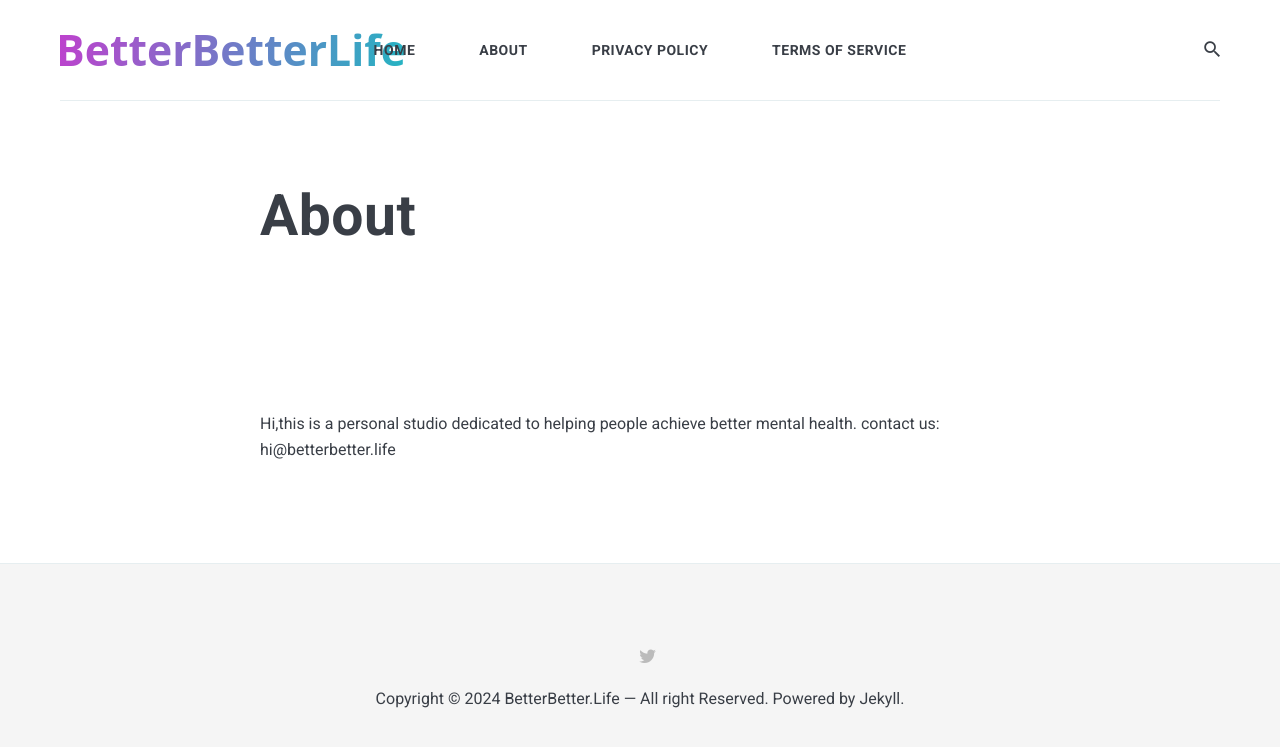
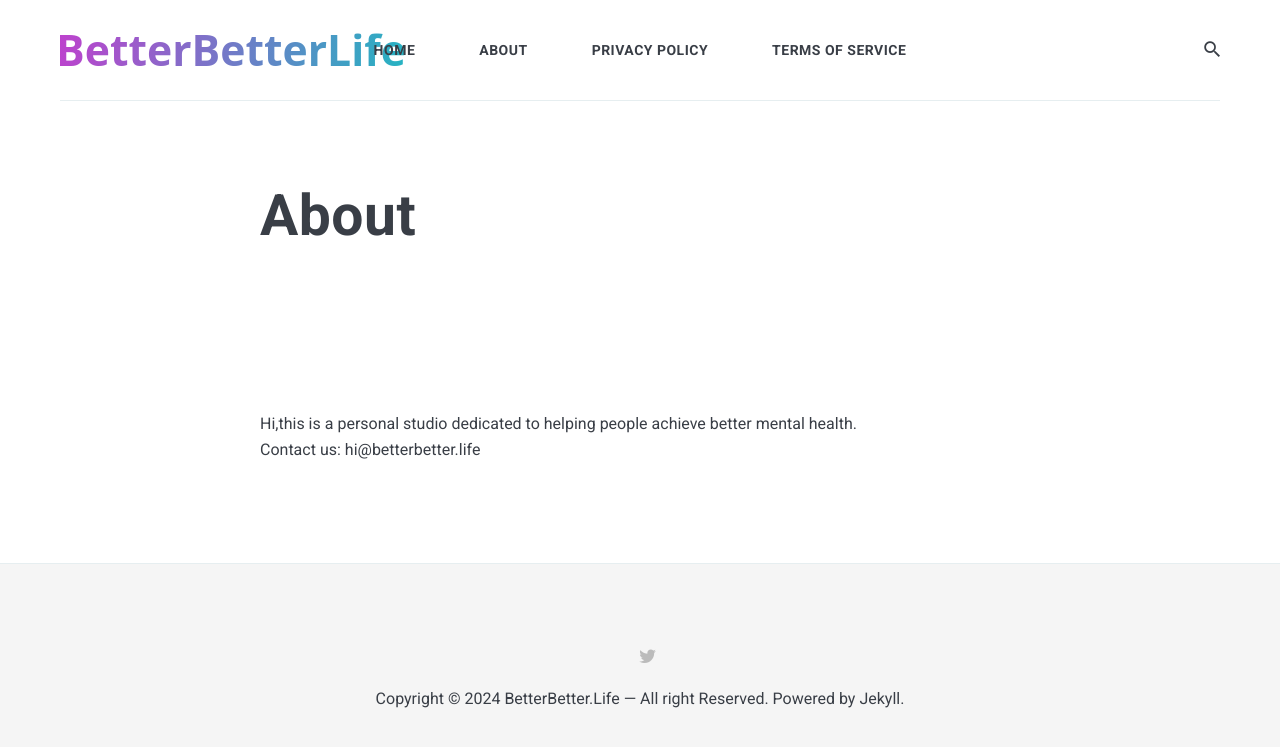
Before and after one commit to aSSong/betterbetterlife, a Jekyll site: the page built from _pages/about.md, in a window 1280 px wide. Shown: the top 747 px of the page. Built offline with Jekyll 4.4.1, drawn with Linux system fonts in a browser that asks for light colours; nearby versions of some CDN libraries.

```diff
--- a/_pages/about.md
+++ b/_pages/about.md
@@ -4,4 +4,4 @@ title: About
 permalink: /about/
 ---
 Hi,this is a personal studio dedicated to helping people achieve better mental health.
-contact us: hi@betterbetter.life
+Contact us: hi@betterbetter.life
```
